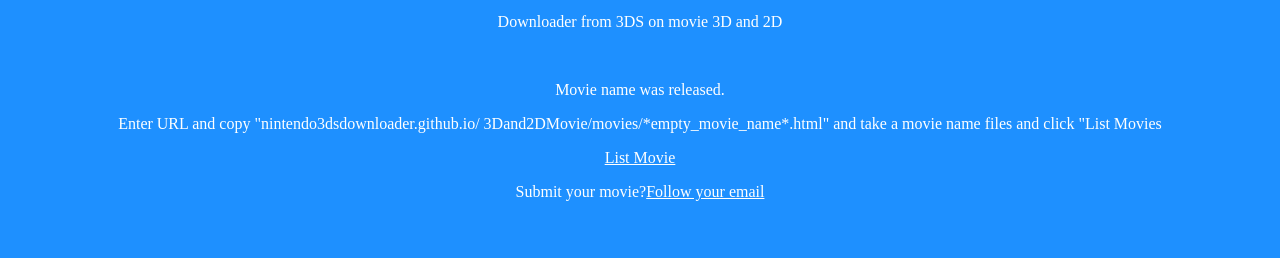
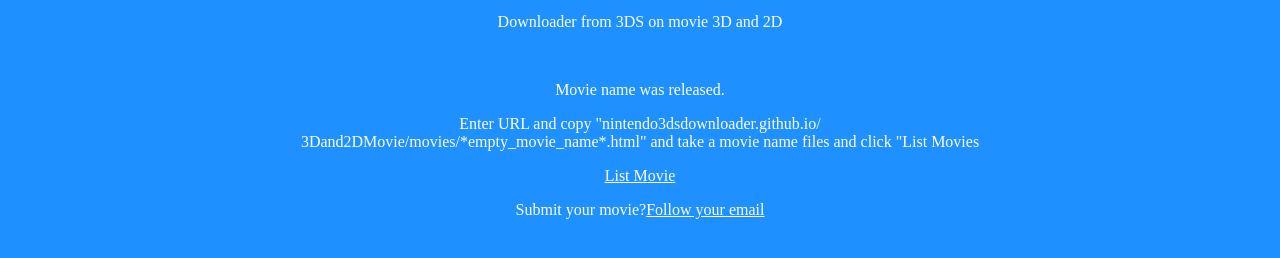
Before and after one commit to Nintendo3DSDownloader/3Dand2DMovie, a plain HTML site: page index.html in a window 1280 px wide. Shown: the part 76-334 px from the top of the page. Drawn offline with Linux system fonts and the light colour scheme; a script that the page names is missing.

Commit message:
Update index.html

```diff
--- a/index.html
+++ b/index.html
@@ -9,7 +9,7 @@
       <img width="300"src="pnglogo.png">
       <p>Downloader from 3DS on movie 3D and 2D</p><br>
       <p>Movie name was released.</p>
-      <p>Enter URL and copy "nintendo3dsdownloader.github.io/
+      <p>Enter URL and copy "nintendo3dsdownloader.github.io/<br>
         3Dand2DMovie/movies/*empty_movie_name*.html" and take a movie name files and click "List Movies</p>
       <a href="https://github.com/Nintendo3DSDownloader/3Dand2DMovie/tree/main/movies" >List Movie</a><br>
       <p>Submit your movie?<a href="mailto:nintendo3dsdownloader@gmail.com" >Follow your email</a></p>
```
